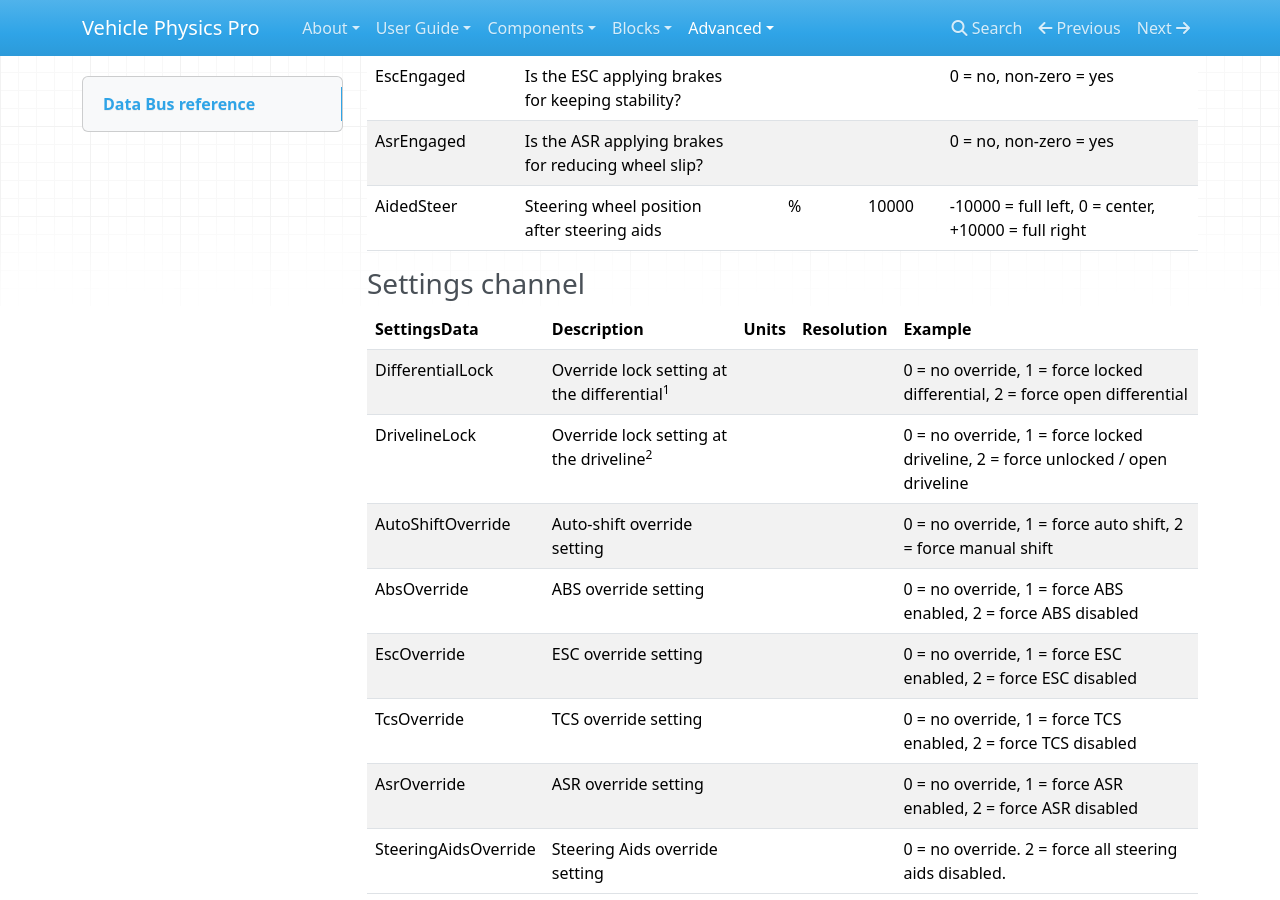
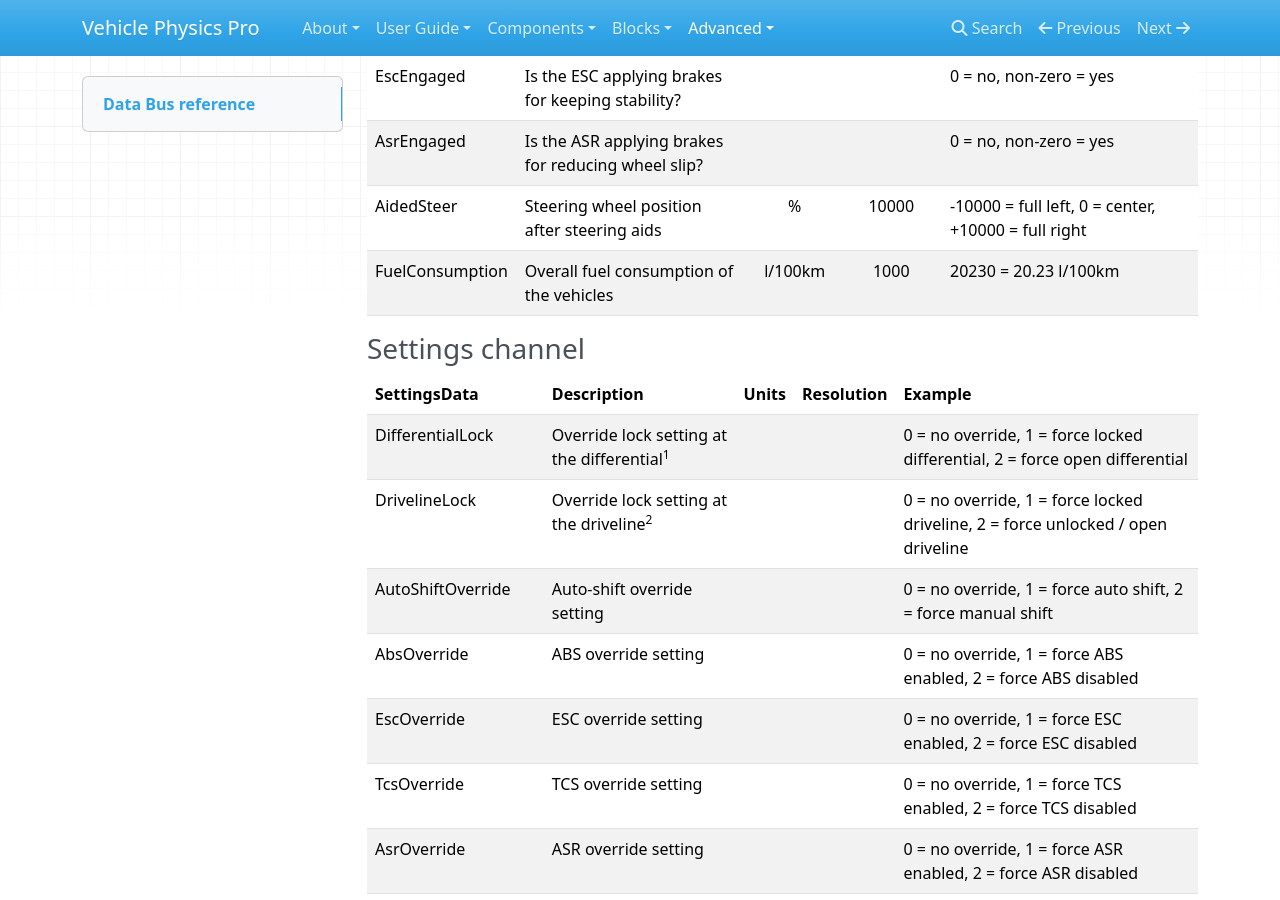
Before and after one commit to EdyJ/vehicle-physics-docs, an MkDocs documentation site: the page built from docs/advanced/databus-reference.md, in a window 1280 px wide and 900 px high, scrolled down 3291 px. Built offline with MkDocs 1.6.1, drawn with Linux system fonts in a browser that asks for light colours; nearby versions of some CDN libraries; library files that are not in the unit come from our copies.

Commit message:
New FuelConsumption value exposed in the data bus

```diff
--- a/docs/advanced/databus-reference.md
+++ b/docs/advanced/databus-reference.md
@@ -104,6 +104,7 @@
 |EscEngaged		| Is the ESC applying brakes for keeping stability?		|		|		| 0 = no, non-zero = yes
 |AsrEngaged		| Is the ASR applying brakes for reducing wheel slip?	|		|		| 0 = no, non-zero = yes
 |AidedSteer		| Steering wheel position after steering aids | %	| 10000	| -10000 = full left, 0 = center, +10000 = full right
+|FuelConsumption| Overall fuel consumption of the vehicles	| l/100km | 1000 | 20230 = 20.23 l/100km
 
 ### Settings channel
 
```
